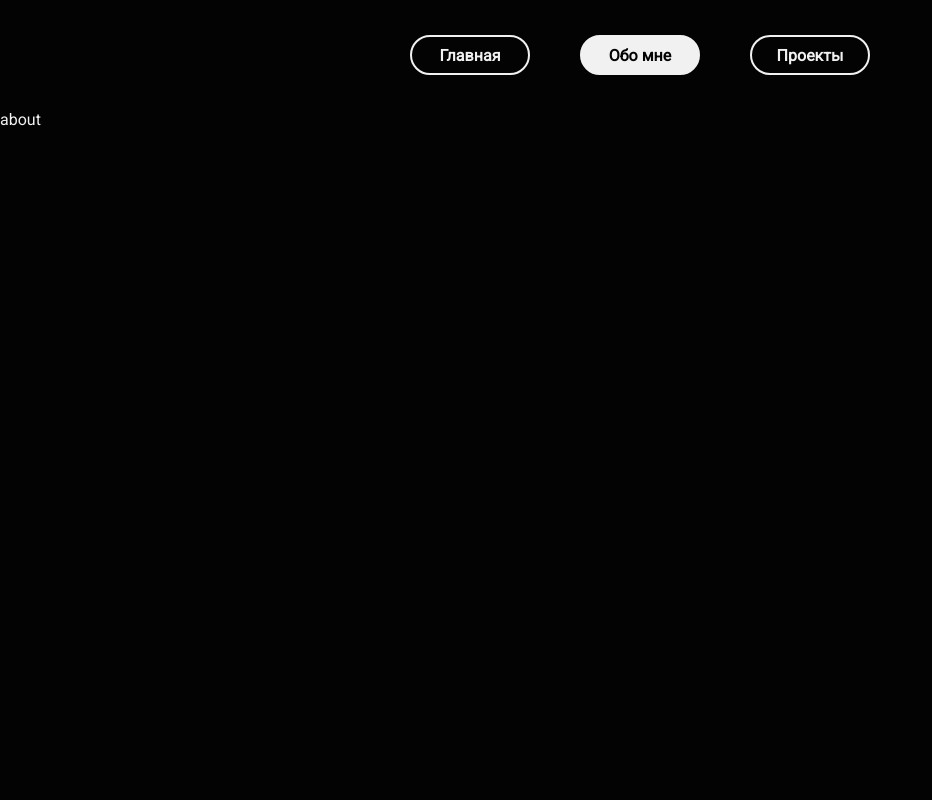
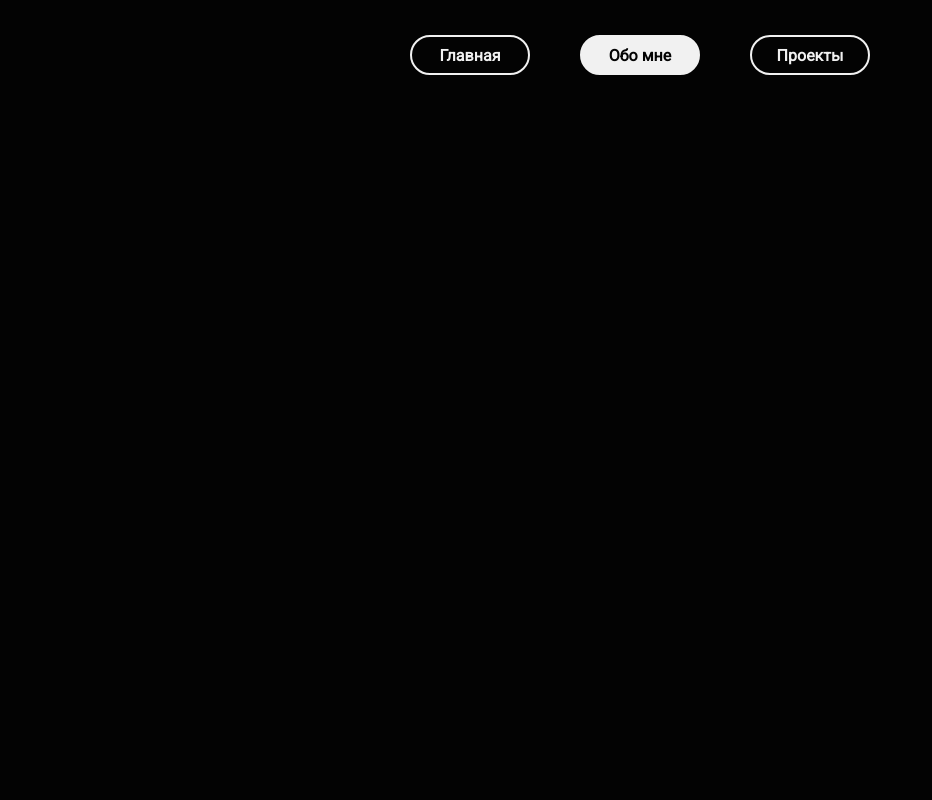
Before and after one commit to alexsmith-proff/portfolio, a Next.js app: page /about in a window 1280 px wide. Shown: the top 800 px of the page, without its empty margins (0-932 px from the left). Built offline with nearby package versions, Linux system fonts and the light colour scheme.

Commit message:
[add] Start AboutScreen

```diff
--- a/src/app/about/page.tsx
+++ b/src/app/about/page.tsx
@@ -1,15 +1,17 @@
 import { Metadata } from "next";
-import { FC } from "react";
+import AboutScreen from "../modules/about_screen/about_screen";
+import MainProjects from "../modules/main_projects/main_projects";
 
 export const metadata: Metadata = {
     title: "Обо мне",
     description: "Обо мне",
   };
 
-const AboutPage: FC = () => {
+export default function AboutPage() {
     return(
-        <div>about</div>
+        <main>
+            <AboutScreen />
+            <MainProjects />
+        </main>
     )
 }
-
-export default AboutPage
--- /dev/null
+++ b/src/app/modules/about_screen/about_screen.module.scss
@@ -0,0 +1,7 @@
+.main {
+    height: calc(100vh - 110px);
+    // display: flex;
+    // flex-direction: column;
+    // justify-content: space-between;
+    // padding: 165px 0px 30px;
+}
--- /dev/null
+++ b/src/app/modules/about_screen/about_screen.tsx
@@ -0,0 +1,13 @@
+import { FC } from "react";
+
+import s from './about_screen.module.scss'
+
+const AboutScreen: FC = ({ }) => {
+    return (
+        <div className="container">
+            <div className={s.main}></div>
+        </div>
+    )
+}
+
+export default AboutScreen
--- a/src/app/page.tsx
+++ b/src/app/page.tsx
@@ -1,11 +1,11 @@
 import MainAbout from "./modules/main_about/main_about";
-import MainPage from "./modules/main_page/main_page";
+import MainScreen from "./modules/main_screen/main_screen";
 import MainProjects from "./modules/main_projects/main_projects";
 
-export default function Home() {
+export default function MainPage() {
   return (
     <main>
-      <MainPage />
+      <MainScreen />
       <MainAbout />
       <MainProjects />
     </main>
```
Also changed, not shown: src/app/modules/main_screen/main_screen.tsx (renamed from src/app/modules/main_page/main_page.tsx, +4 -4 lines), src/app/modules/main_screen/main_screen.module.scss (renamed from src/app/modules/main_page/main_page.module.scss).
